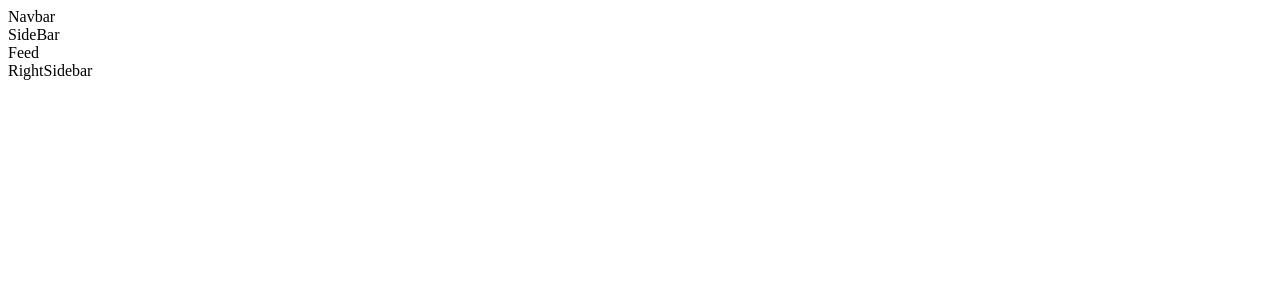
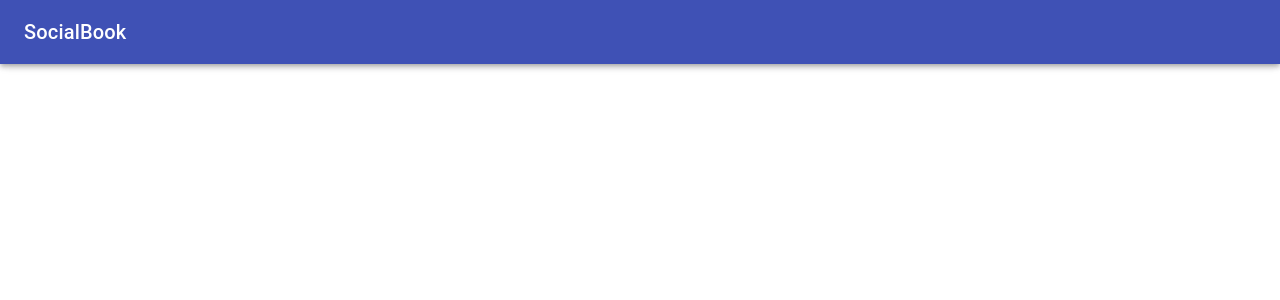
Before and after one commit to tufikhasan/social-book, a React (Create React App) app in the folder client/: page / in a window 1280 px wide. Shown: the top 300 px of the page. Built offline with nearby package versions, Linux system fonts and the light colour scheme.

Commit message:
Navbar logo setup for large and small device

```diff
--- a/client/src/components/Navbar.jsx
+++ b/client/src/components/Navbar.jsx
@@ -1,7 +1,34 @@
 import React from 'react';
+import { makeStyles, AppBar, Toolbar, Typography } from '@material-ui/core';
 
+const useStyles = makeStyles((theme) => ({
+  logoLg: {
+    display: 'none',
+    [theme.breakpoints.up('md')]: {
+      display: 'block',
+    },
+  },
+  logoSm: {
+    display: 'none',
+    [theme.breakpoints.down('md')]: {
+      display: 'block',
+    },
+  },
+}));
 const Navbar = () => {
-  return <div>Navbar</div>;
+  const classes = useStyles();
+  return (
+    <AppBar>
+      <Toolbar>
+        <Typography variant="h6" className={classes.logoLg}>
+          SocialBook
+        </Typography>
+        <Typography variant="h6" className={classes.logoSm}>
+          SBook
+        </Typography>
+      </Toolbar>
+    </AppBar>
+  );
 };
 
 export default Navbar;
```
